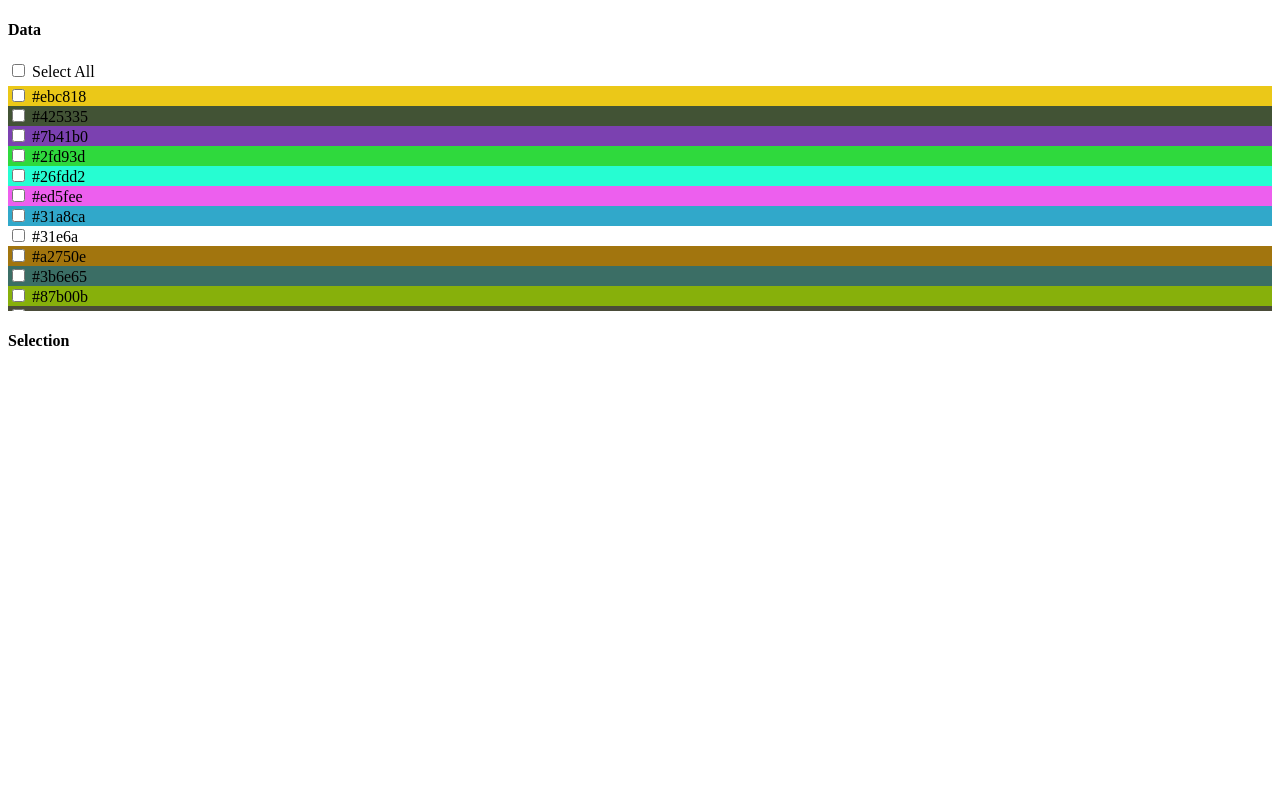
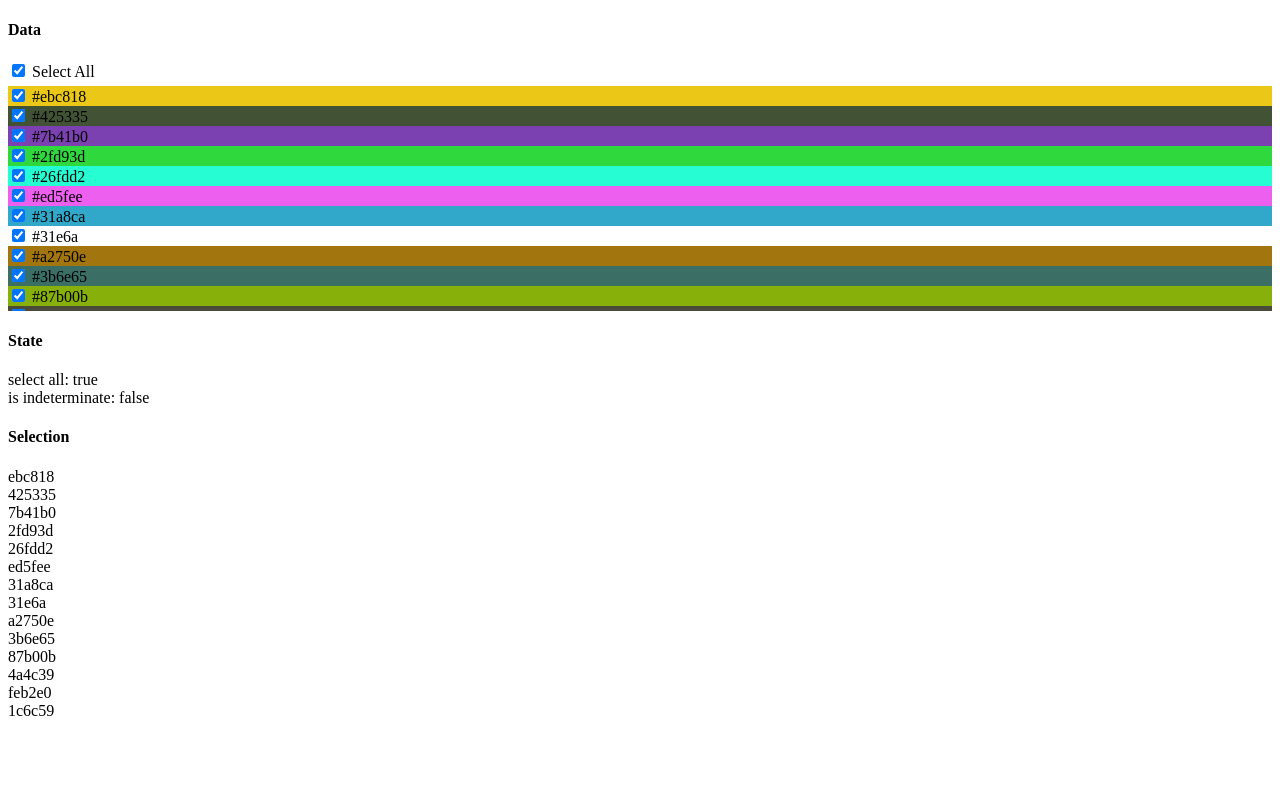
Before and after one commit to klumba12/groupbox, a website: page test/test-groupbox.html in a window 1280 px wide. Drawn offline with nearby package versions, Linux system fonts and the light colour scheme.

Commit message:
Added is indeterminate binding

```diff
--- a/groupbox.js
+++ b/groupbox.js
@@ -112,9 +112,10 @@
             var groupbox = ctrls[0],
                 getState = $parse(attrs.ngModel),
                 setState = getState.assign,
+                setIndeterminate = attrs.groupboxAll ? $parse(attrs.groupboxAll).assign : angular.noop,
                 freeze = false;
 
-            var invalidate = function(){
+            var invalidate = function () {
                var state = null,
                    data = groupbox.data,
                    test = groupbox.test;
@@ -135,7 +136,9 @@
                if (getState(scope) !== state) {
                   freeze = true;
                   setState(scope, state);
-                  element.prop('indeterminate', state === null);
+                  var isIndeterminate = state === null;
+                  element.prop('indeterminate', isIndeterminate);
+                  setIndeterminate(scope, isIndeterminate);
                }
             };
 
--- a/test/test-groupbox.html
+++ b/test/test-groupbox.html
@@ -20,7 +20,7 @@
        style="list-style: none;margin:0;padding:0;">
       <li style="margin-bottom: 5px;">
          <label>
-            <input groupbox-all type="checkbox" ng-model="state.selectAll" /> Select All
+            <input groupbox-all="state.isIndeterminate" type="checkbox" ng-model="state.selectAll" /> Select All
          </label>
       </li>
       <li ng-repeat="item in model.data" style="background-color: #{{item.code}}">
@@ -31,6 +31,12 @@
       </li>
    </ul>
 </div>
+
+<h4>State</h4>
+<ul style="list-style: none;margin:0;padding:0;">
+   <li>select all: {{state.selectAll}}</li>
+   <li>is indeterminate: {{state.isIndeterminate}}</li>
+</ul>
 
 <h4>Selection</h4>
 <div style="height:250px; width: 100%; overflow-y: auto;">
@@ -45,12 +51,16 @@
    var app = angular.module('app', ['groupbox']);
    app.controller('groupboxTest', ['$scope', function ($scope) {
       $scope.model = {data: []};
-      $scope.state = {selection: [], selectAll: false};
+      $scope.state = {
+         selection: [],
+         isIndeterminate: false,
+         selectAll: false
+      };
 
       for (var i = 0; i < 30; i++) {
          var code = Math.floor(Math.random() * 16777215);
          $scope.model.data[i] = {
-            isSelected: false,
+            isSelected: true,
             code: code.toString(16),
          };
       }
```
